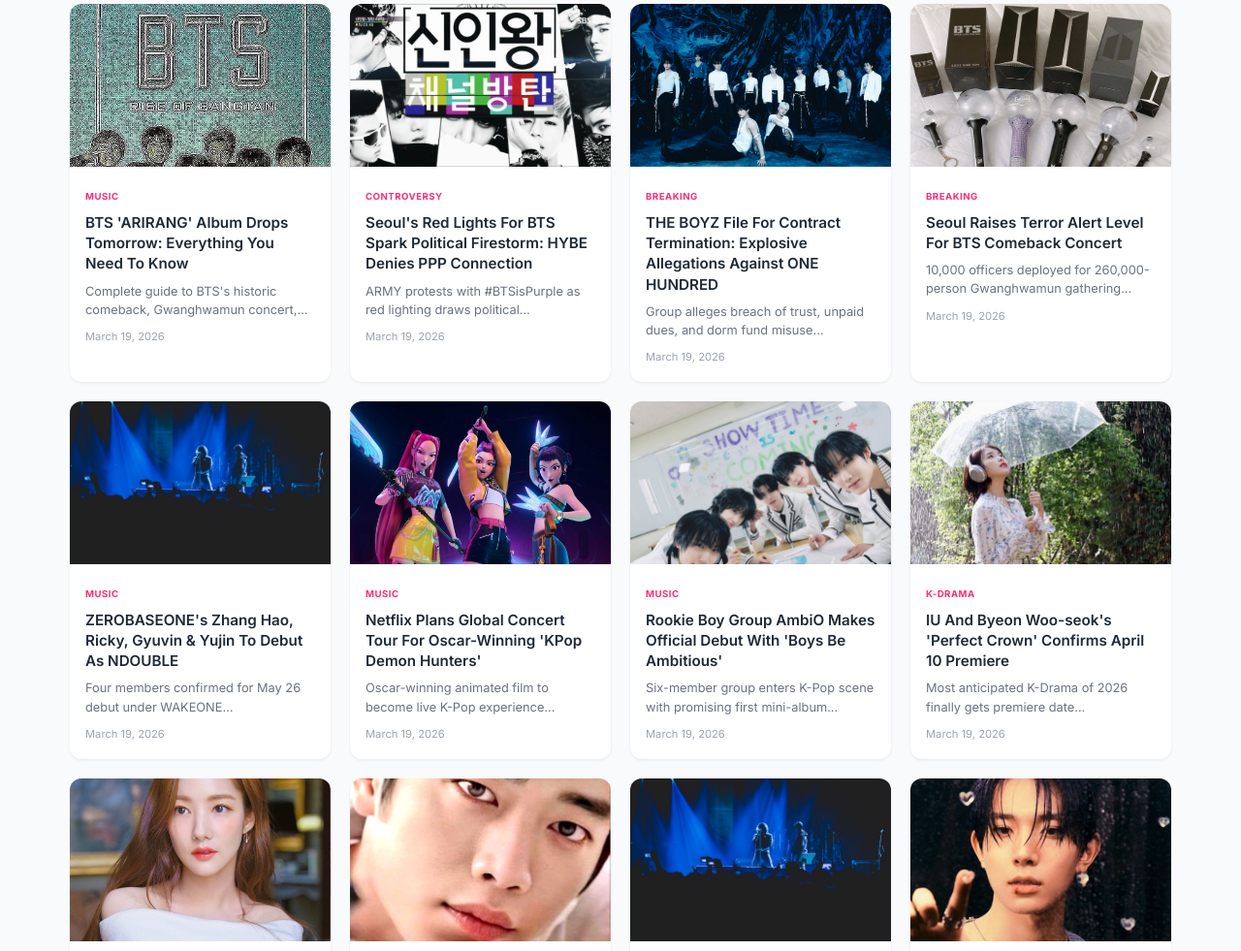
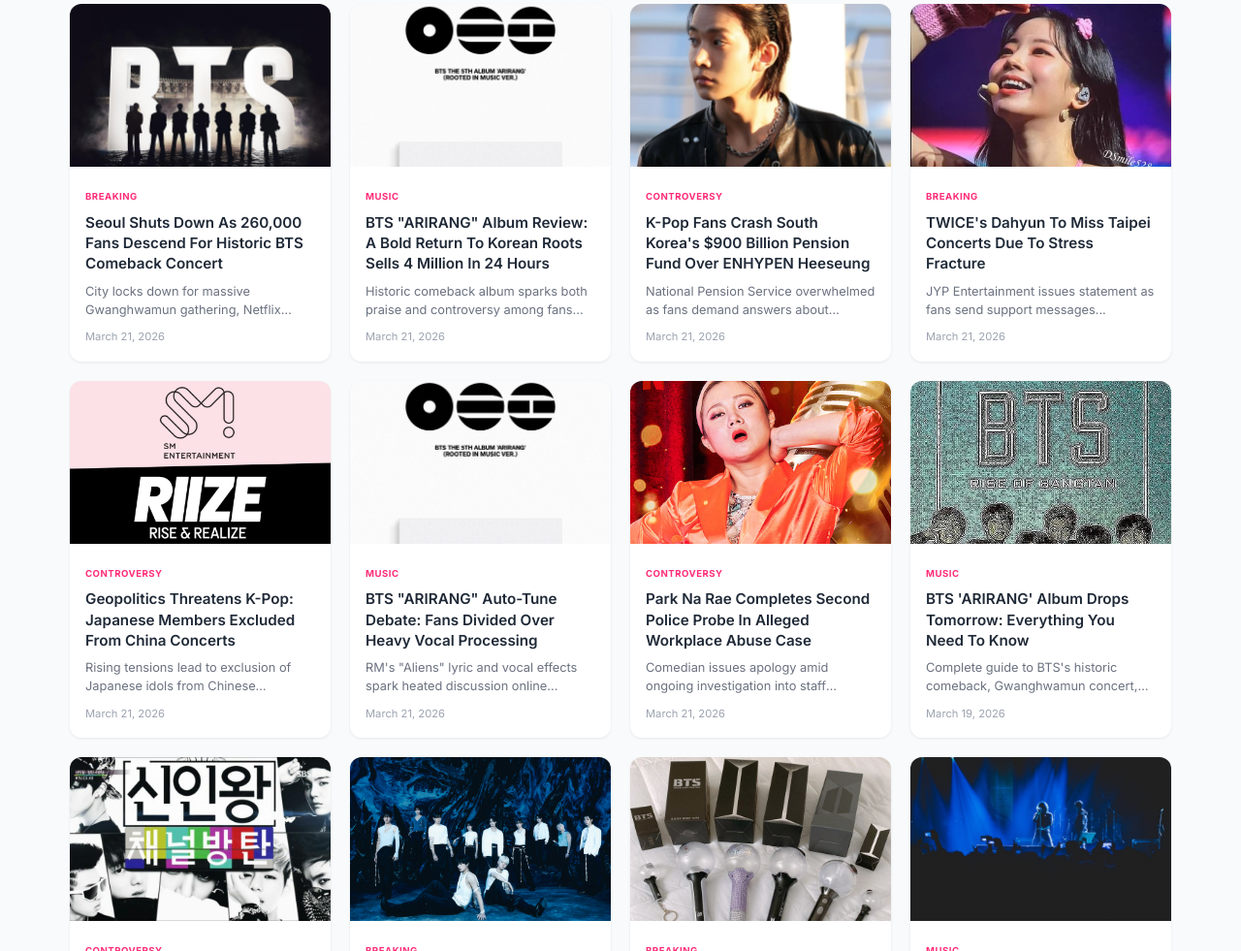
Before and after one commit to NikoClaws/asianbus-wire, a website: page index.html in a window 1280 px wide. Shown: the part 1041-2022 px from the top of the page at 97% size. Drawn offline with Linux system fonts and the light colour scheme.

Commit message:
Add articles 55-61 to homepage

```diff
--- a/index.html
+++ b/index.html
@@ -130,6 +130,76 @@
         </div>
 
         <section class="article-grid" id="article-grid">
+            <article class="article-card">
+                <img src="images/bts-seoul-concert.jpg" alt="BTS Seoul Concert" loading="lazy">
+                <div class="article-card-content">
+                    <span class="category">Breaking</span>
+                    <h3><a href="article55.html">Seoul Shuts Down As 260,000 Fans Descend For Historic BTS Comeback Concert</a></h3>
+                    <p class="excerpt">City locks down for massive Gwanghwamun gathering, Netflix streams to millions worldwide...</p>
+                    <div class="meta">March 21, 2026</div>
+                </div>
+            </article>
+
+            <article class="article-card">
+                <img src="images/bts-arirang.jpg" alt="BTS ARIRANG Album" loading="lazy">
+                <div class="article-card-content">
+                    <span class="category">Music</span>
+                    <h3><a href="article56.html">BTS "ARIRANG" Album Review: A Bold Return To Korean Roots Sells 4 Million In 24 Hours</a></h3>
+                    <p class="excerpt">Historic comeback album sparks both praise and controversy among fans...</p>
+                    <div class="meta">March 21, 2026</div>
+                </div>
+            </article>
+
+            <article class="article-card">
+                <img src="images/heeseung-departure.jpg" alt="ENHYPEN Heeseung" loading="lazy">
+                <div class="article-card-content">
+                    <span class="category">Controversy</span>
+                    <h3><a href="article57.html">K-Pop Fans Crash South Korea's $900 Billion Pension Fund Over ENHYPEN Heeseung</a></h3>
+                    <p class="excerpt">National Pension Service overwhelmed as fans demand answers about departure...</p>
+                    <div class="meta">March 21, 2026</div>
+                </div>
+            </article>
+
+            <article class="article-card">
+                <img src="images/dahyun-injury.jpg" alt="TWICE Dahyun" loading="lazy">
+                <div class="article-card-content">
+                    <span class="category">Breaking</span>
+                    <h3><a href="article58.html">TWICE's Dahyun To Miss Taipei Concerts Due To Stress Fracture</a></h3>
+                    <p class="excerpt">JYP Entertainment issues statement as fans send support messages...</p>
+                    <div class="meta">March 21, 2026</div>
+                </div>
+            </article>
+
+            <article class="article-card">
+                <img src="images/riize-china.jpg" alt="RIIZE China Concerts" loading="lazy">
+                <div class="article-card-content">
+                    <span class="category">Controversy</span>
+                    <h3><a href="article59.html">Geopolitics Threatens K-Pop: Japanese Members Excluded From China Concerts</a></h3>
+                    <p class="excerpt">Rising tensions lead to exclusion of Japanese idols from Chinese performances...</p>
+                    <div class="meta">March 21, 2026</div>
+                </div>
+            </article>
+
+            <article class="article-card">
+                <img src="images/bts-arirang.jpg" alt="BTS Auto-Tune Debate" loading="lazy">
+                <div class="article-card-content">
+                    <span class="category">Music</span>
+                    <h3><a href="article60.html">BTS "ARIRANG" Auto-Tune Debate: Fans Divided Over Heavy Vocal Processing</a></h3>
+                    <p class="excerpt">RM's "Aliens" lyric and vocal effects spark heated discussion online...</p>
+                    <div class="meta">March 21, 2026</div>
+                </div>
+            </article>
+
+            <article class="article-card">
+                <img src="images/park-narae.jpg" alt="Park Na Rae" loading="lazy">
+                <div class="article-card-content">
+                    <span class="category">Controversy</span>
+                    <h3><a href="article61.html">Park Na Rae Completes Second Police Probe In Alleged Workplace Abuse Case</a></h3>
+                    <p class="excerpt">Comedian issues apology amid ongoing investigation into staff treatment...</p>
+                    <div class="meta">March 21, 2026</div>
+                </div>
+            </article>
+
             <article class="article-card">
                 <img src="images/bts-arirang-release.jpg" alt="BTS ARIRANG Album" loading="lazy">
                 <div class="article-card-content">
```
